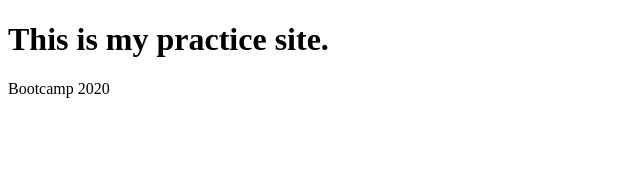
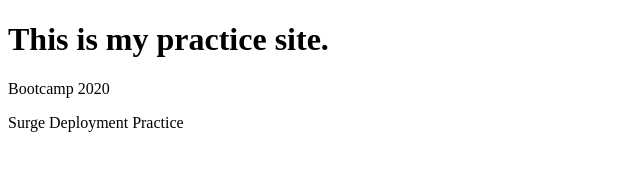
Before and after one commit to meharkhanniazi/Bootcamp-Surge-Practice, a plain HTML site: page index.html in a window 1280 px wide. Shown: the whole page, without its empty margins (0-640 px from the left). Drawn offline with Linux system fonts and the light colour scheme.

Commit message:
Updated Index.html

```diff
--- a/index.html
+++ b/index.html
@@ -6,5 +6,6 @@
 	<body>
 		<h1>This is my practice site.</h1>
 		<p>Bootcamp 2020</p>
+		<p>Surge Deployment Practice</p>
 	</body>
 </html>
```
